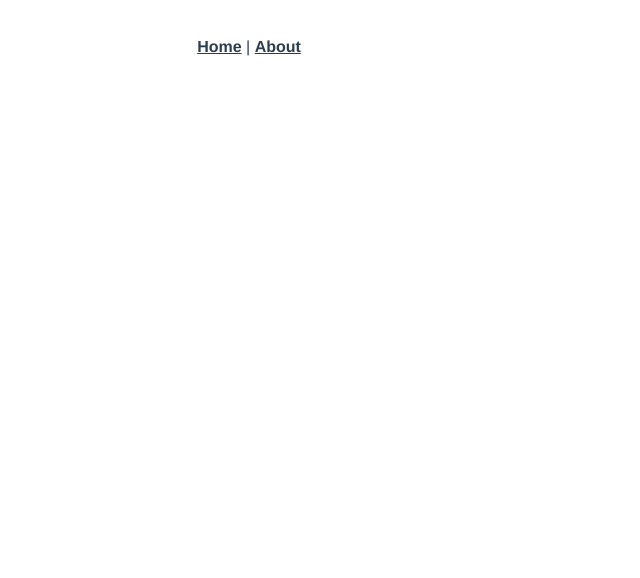
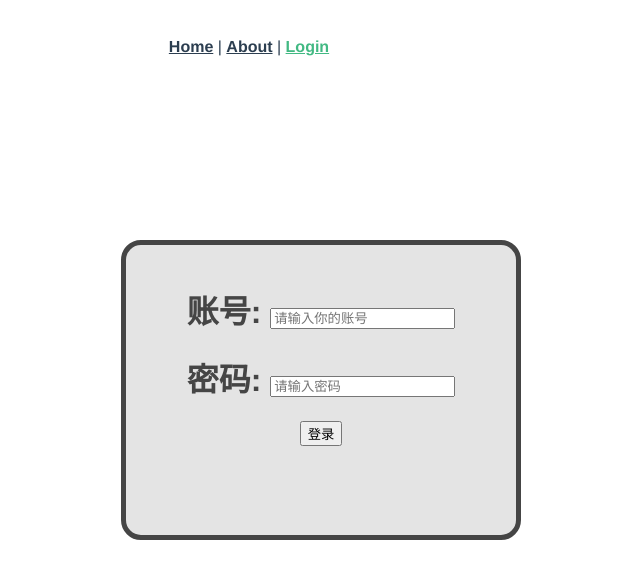
Before and after one commit to Nesjexxa/CLASSFront, a Vue app in the folder class_front_end/: page /login in a window 1280 px wide. Before the commit this address had no page. Shown: the top 578 px of the page, without its empty margins (391-1031 px from the left). Built offline with nearby package versions, Linux system fonts and the light colour scheme.

Commit message:
添加login相关界面

```diff
--- a/class_front_end/src/App.vue
+++ b/class_front_end/src/App.vue
@@ -1,7 +1,8 @@
 <template>
   <div id="nav">
     <router-link to="/">Home</router-link> |
-    <router-link to="/about">About</router-link>
+    <router-link to="/about">About</router-link> |
+    <router-link to="/login">Login</router-link>
   </div>
   <router-view/>
 </template>
--- a/class_front_end/src/router/index.ts
+++ b/class_front_end/src/router/index.ts
@@ -1,6 +1,6 @@
 import { createRouter, createWebHistory, RouteRecordRaw } from 'vue-router'
 import Home from '../views/Home.vue'
-
+import Login from '../views/Login.vue'
 const routes: Array<RouteRecordRaw> = [
   {
     path: '/',
@@ -14,6 +14,11 @@ const routes: Array<RouteRecordRaw> = [
     // this generates a separate chunk (about.[hash].js) for this route
     // which is lazy-loaded when the route is visited.
     component: () => import(/* webpackChunkName: "about" */ '../views/About.vue')
+  },
+  {
+    path: '/login',
+    name: 'Login',
+    component: Login
   }
 ]
 
--- /dev/null
+++ b/class_front_end/src/views/Login.vue
@@ -0,0 +1,48 @@
+<template>
+  <div  style="background-color: #454545; width:100%;height:100%">
+<div id='login' class="whole">
+  <h1 >账号: <input name="userId" id="userId" type="text" placeholder="请输入你的账号"></h1>
+  <h1 >密码: <input name="userPwd" id="userPwd" type="password" placeholder="请输入密码"></h1>
+  <button  v-on:click="match_Pwd" style="display:block;margin:0 auto">登录</button>
+</div>
+  </div>
+</template>
+
+<script>
+export default {
+  name: 'L',
+  data () {
+    return {
+      inform: '请登陆'
+    }
+  },
+  methods: {
+    match_Pwd () {
+      return (-1)
+    }
+  }
+}
+</script>
+
+<style scoped>
+h1{
+  color:#454545;
+  text-align: center;
+  left:20%;
+  top: 30%;
+}
+.whole{
+  border:solid 5px #454545;
+  border-radius:20px;
+  -moz-border-radius:20px;
+  padding:20px;
+  margin:0 auto auto auto;
+  width:350px;
+  height:250px;
+  clear:both;
+  background-color: #E4E4E4;
+  position:absolute;
+  left:40%;
+  top:30%;
+}
+</style>
```
